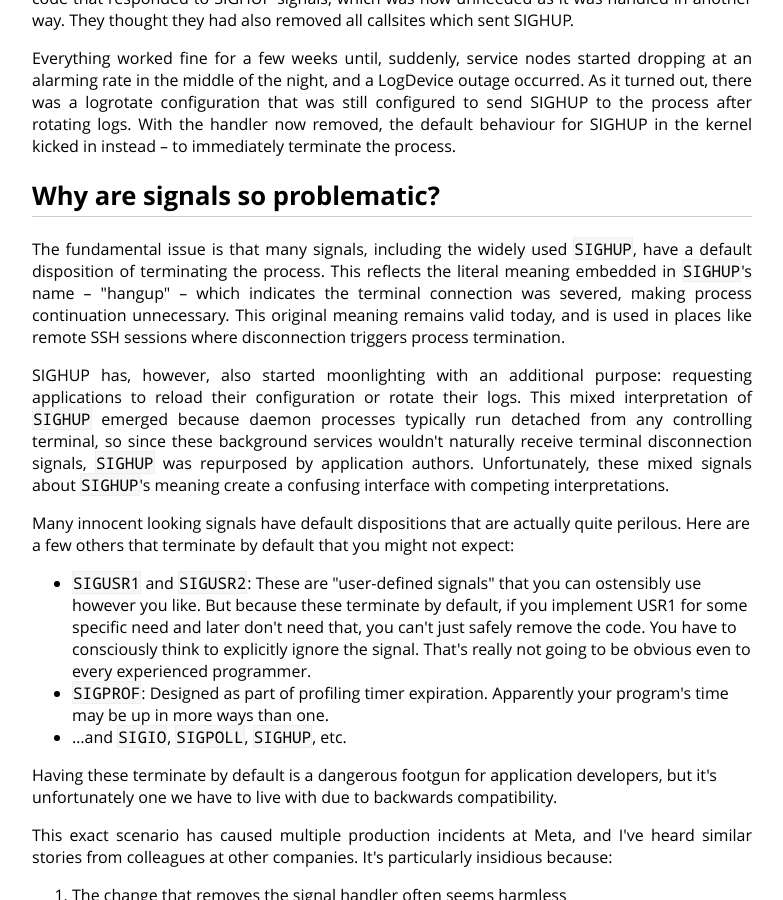
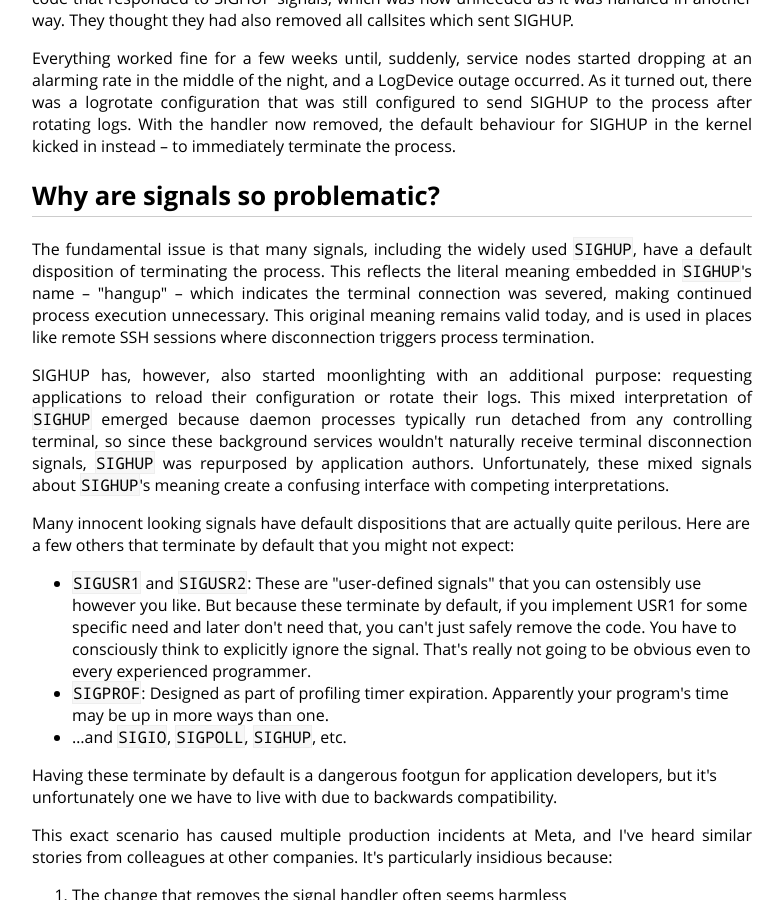
Before and after one commit to cdown/chrisdown.name, a Jekyll site: the page built from _posts/2025-05-13-safer-signal-sending-with-pkill-require-handler.md, in a window 1280 px wide and 900 px high, scrolled down 309 px. Shown: the whole window, without its empty margins (248-1031 px from the left). Built offline with Jekyll 4.4.1, drawn with Linux system fonts in a browser that asks for light colours.

Commit message:
rh post: Rephrase SIGHUP on term disconnect bit

```diff
--- a/_posts/2025-05-13-safer-signal-sending-with-pkill-require-handler.md
+++ b/_posts/2025-05-13-safer-signal-sending-with-pkill-require-handler.md
@@ -30,9 +30,9 @@ now removed, the default behaviour for SIGHUP in the kernel kicked in instead
 The fundamental issue is that many signals, including the widely used `SIGHUP`,
 have a default disposition of terminating the process. This reflects the
 literal meaning embedded in `SIGHUP`'s name -- "hangup" -- which indicates the
-terminal connection was severed, making process continuation unnecessary. This
-original meaning remains valid today, and is used in places like remote SSH
-sessions where disconnection triggers process termination.
+terminal connection was severed, making continued process execution
+unnecessary. This original meaning remains valid today, and is used in places
+like remote SSH sessions where disconnection triggers process termination.
 
 SIGHUP has, however, also started moonlighting with an additional purpose:
 requesting applications to reload their configuration or rotate their logs.
```
